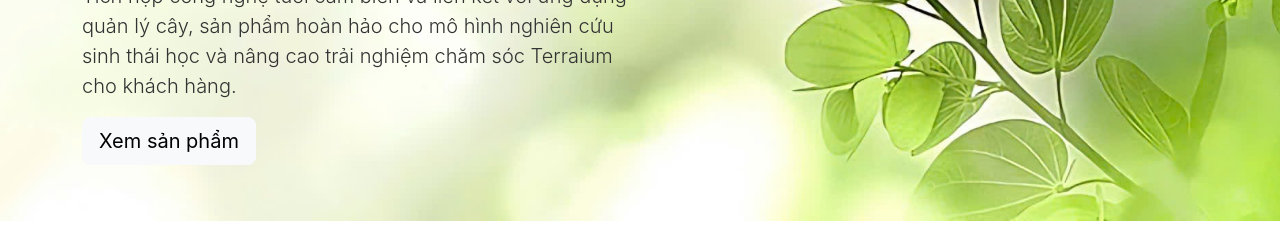
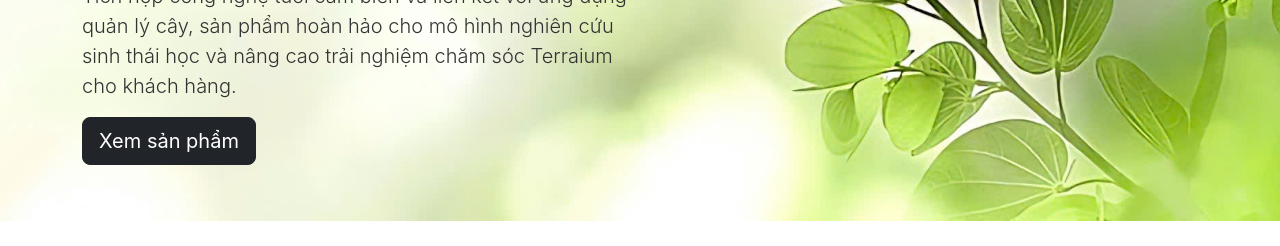
Before and after one commit to kelimlinh/mam-trong-kinh, a plain HTML site: page index.html in a window 1280 px wide. Shown: the part 301-547 px from the top of the page. Drawn offline with nearby package versions, Linux system fonts and the light colour scheme.

Commit message:
Update index.html

```diff
--- a/index.html
+++ b/index.html
@@ -90,7 +90,7 @@ This file includes Bootstrap 5 CDN and simple JS for routing between sections, p
       <div class="col-md-6">
         <h1>Terrarium tích hợp – Đưa sở thích trồng cây lên tầm cao mới</h1>
         <p class="lead">Tích hợp công nghệ tưới cảm biến và liên kết với ứng dụng quản lý cây, sản phẩm hoàn hảo cho mô hình nghiên cứu sinh thái học và nâng cao trải nghiệm chăm sóc Terraium cho khách hàng.</p>
-        <a class="btn btn-light btn-lg me-2" href="#products">Xem sản phẩm</a>
+        <a class="btn btn-dark btn-lg me-2" href="#products">Xem sản phẩm</a>
       </div>
       <div class="col-md-6 d-none d-md-block">
           <!-- optional image or gallery -->
```
